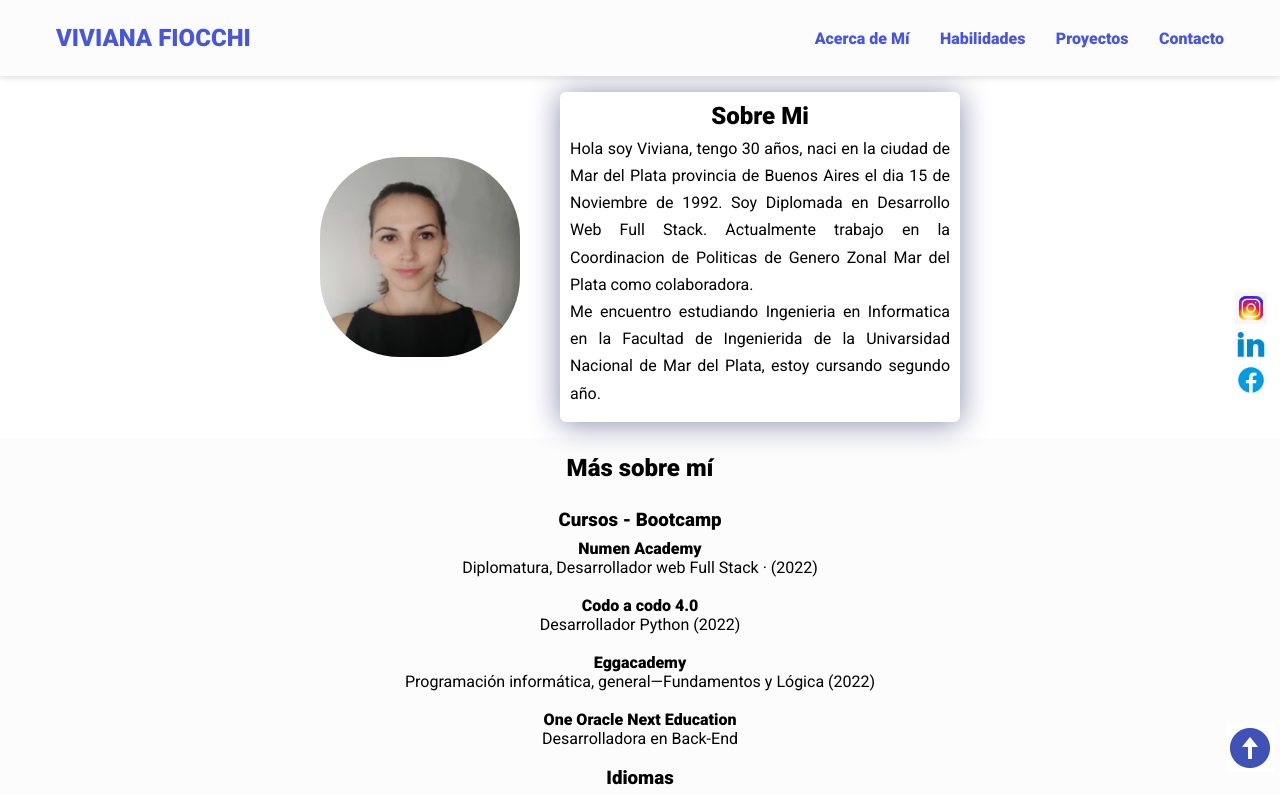
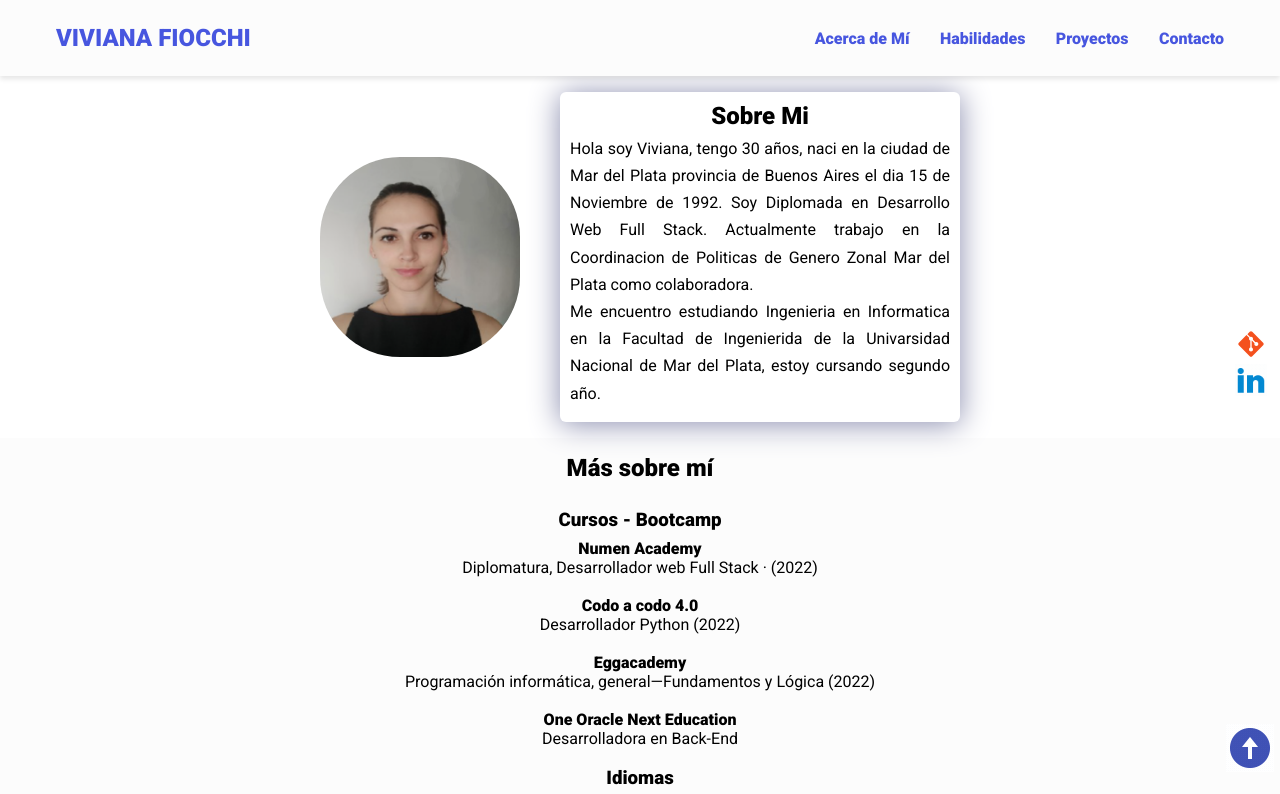
Before and after one commit to VivianaFiocchi/Portfolio, a plain HTML site: page index.html in a window 1280 px wide. Shown: the top 794 px of the page. Drawn offline with nearby package versions, Linux system fonts and the light colour scheme.

Commit message:
se edita botones de redes sociales

```diff
--- a/index.html
+++ b/index.html
@@ -175,11 +175,9 @@
     </section>
     <!-- Sección de redes sociales - Fijado a la derecha -->
     <div class="socials">
-      <a href="#" target="_blank"><img src="assets/icons/icons8-instagram.gif" alt="Instagram" loading="lazy"
+      <a href="https://github.com/VivianaFiocchi" target="_blank"><img src="assets/icons/icons8-git.svg" alt="Instagram" loading="lazy"
           class="socicon" /></a>
       <a href="https://www.linkedin.com/in/viviana-fiocchi-321a43102" target="_blank"><img src="assets/icons/icons8-linkedin.gif" alt="Linkedin" loading="lazy"
-          class="socicon" /></a>
-      <a href="#" target="_blank"><img src="assets/icons/icons8-facebook-rodeado-de-círculo.gif" alt="Facebook"
           class="socicon" /></a>
   </main>
   <!-- Sección Footer  -->
```
